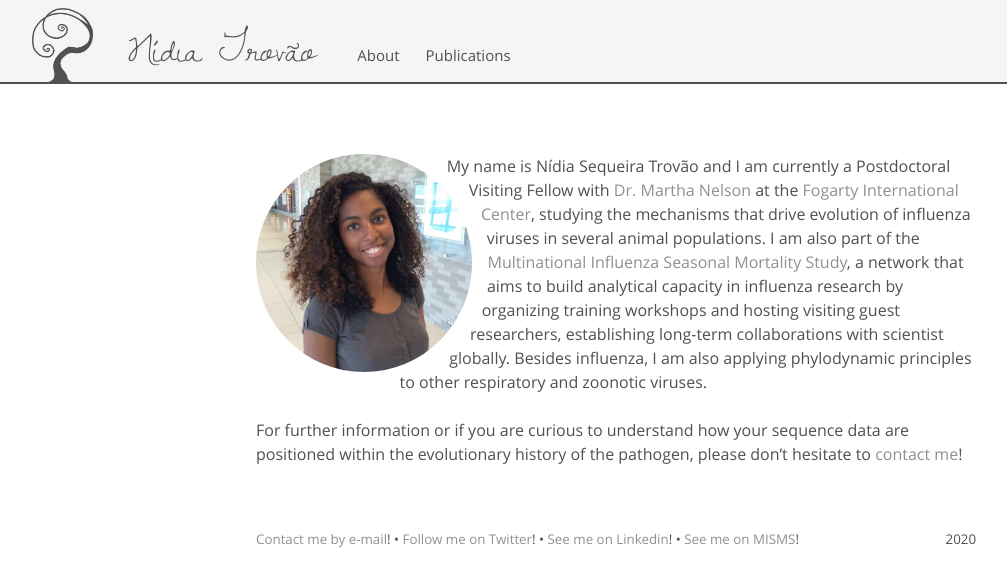
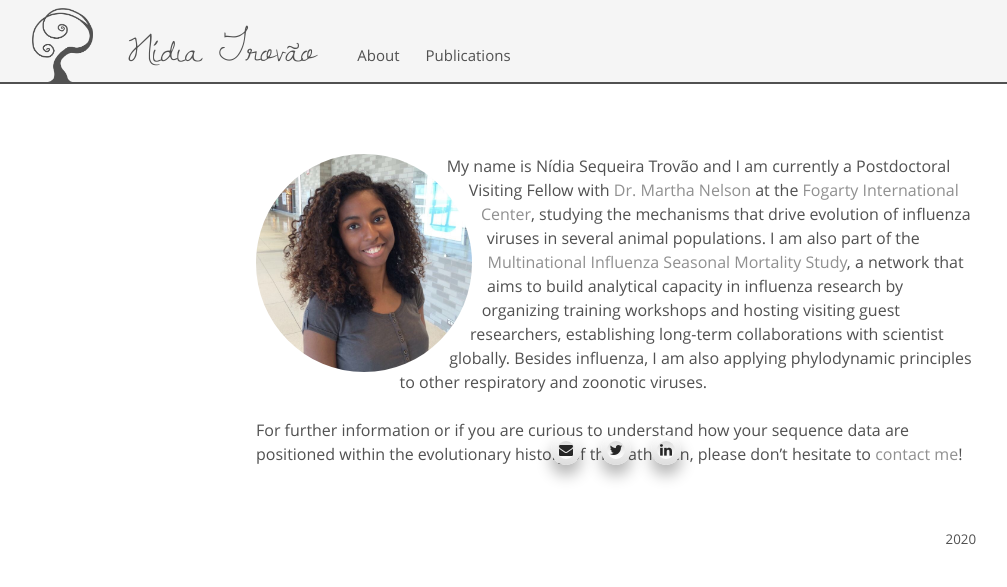
Before and after one commit to nidiatrovao/nidiatrovao.github.io, a Jekyll site: the page built from index.html, in a window 1280 px wide. Shown: the top 587 px of the page, without its empty margins (24-1031 px from the left). Built offline with Jekyll 4.4.1, drawn with Linux system fonts in a browser that asks for light colours.

Commit message:
Update default.html

```diff
--- a/_layouts/default.html
+++ b/_layouts/default.html
@@ -19,13 +19,12 @@
 
       <footer>
         <small class="floatl">
-          <a target="_blank" href="{{ site.baseurl }}/rcptch.html" title="Click to reveal my e-mail address">Contact me by e-mail</a>!</small><small class="floatl">&nbsp;&bull;&nbsp;</small>
-        <small class="floatl">
-          <a href="https://twitter.com/nidiatrovao" target="_blank">Follow me on Twitter</a>!</small><small class="floatl">&nbsp;&bull;&nbsp;</small>
-        <small class="floatl">
-          <a href="https://www.linkedin.com/in/nidiatrovao" target="_blank">See me on Linkedin</a>!</small><small class="floatl">&nbsp;&bull;&nbsp;</small>
-        <small class="floatl">
-          <a href="http://misms.net/staff/nidia-trovao" target="_blank">See me on MISMS</a>!</small>
+          <ul>
+            <li class="floatl"><a target="_blank" href="{{ site.baseurl }}/rcptch.html" title="Click to reveal my e-mail address"><i class="fa fa-envelope" aria-hidden="true"></i></a></li>
+            <li class="floatl"><a target="_blank" href="https://twitter.com/nidiatrovao" title="Click to follow me on Twitter"><i class="fa fa-twitter" aria-hidden="true"></i></a></li>
+            <li class="floatl"><a target="_blank" href="https://www.linkedin.com/in/nidiatrovao" title="Click to see me on Linkedin"><i class="fa fa-linkedin" aria-hidden="true"></i></a></li>
+         </ul>
+        </small>
         <small style="display:block; text-align: right">{{ 'now' | date: '%Y' }}</small>
       </footer>
     </div>
```
